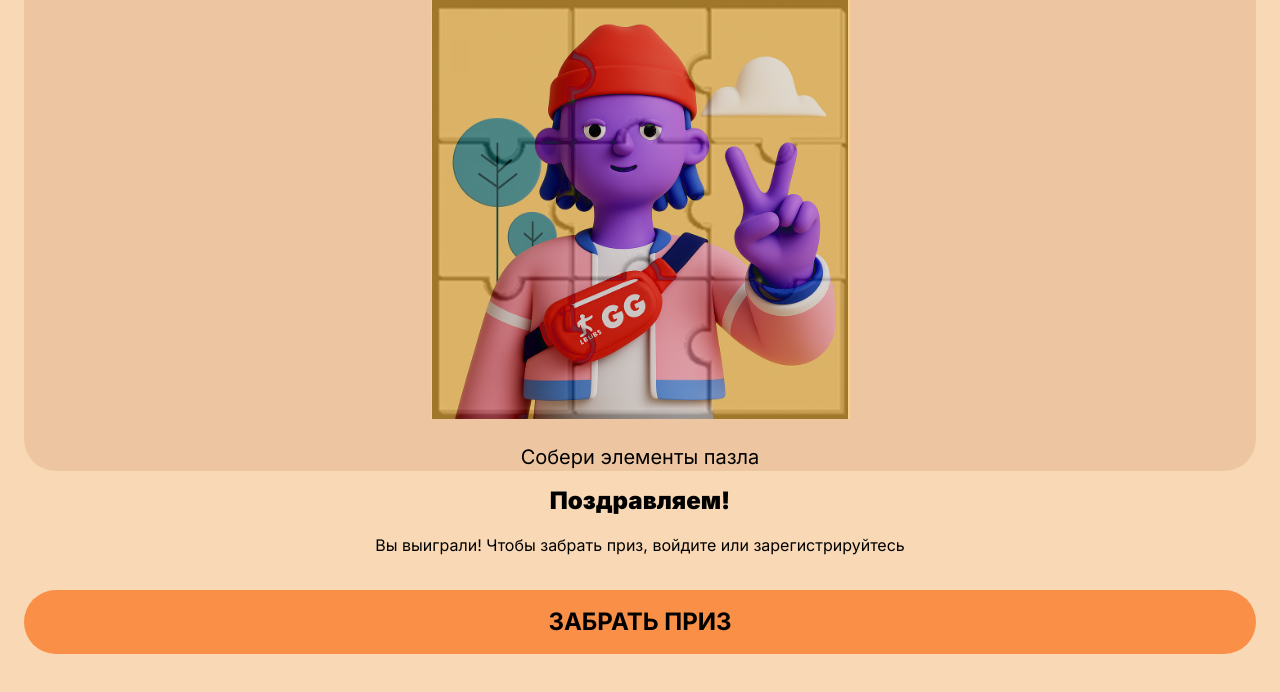
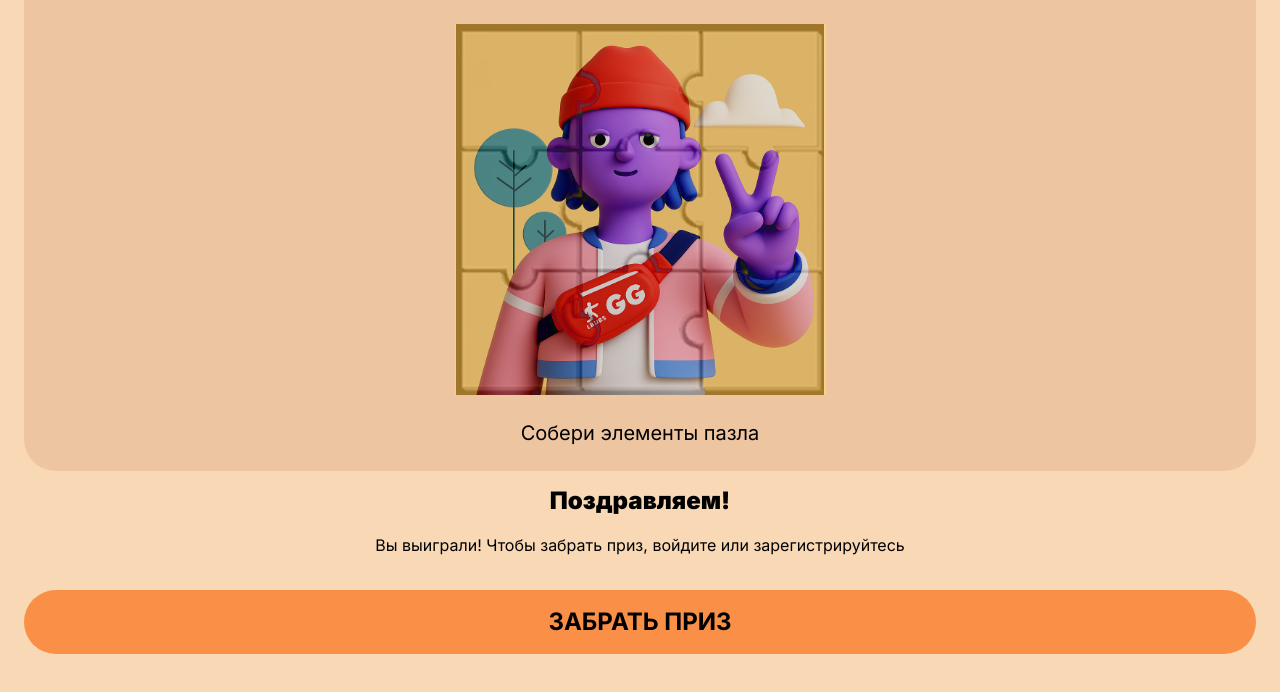
Before and after one commit to asafeeson/express_puzzle, a SvelteKit app: page /prizes/second in a window 1280 px wide. Shown: the top 692 px of the page. Built offline with nearby package versions, Linux system fonts and the light colour scheme.

Commit message:
- add y padding

```diff
--- a/src/routes/prizes/second/+page.svelte
+++ b/src/routes/prizes/second/+page.svelte
@@ -7,7 +7,7 @@
 
 <div class="flex flex-col h-dvh px-6 pb-[10%]">
 	<div
-		class="flex flex-col justify-center items-center bg-secondary rounded-b-4xl overflow-hidden gap-6 min-h-[471px] w-full"
+		class="flex flex-col justify-center items-center bg-secondary rounded-b-4xl overflow-hidden gap-6 min-h-[471px] w-full py-6"
 	>
 		<div class="overflow-hidden rounded-2xl aspect-square relative w-full gap-4 grid place-items-center">
 			<img
```
